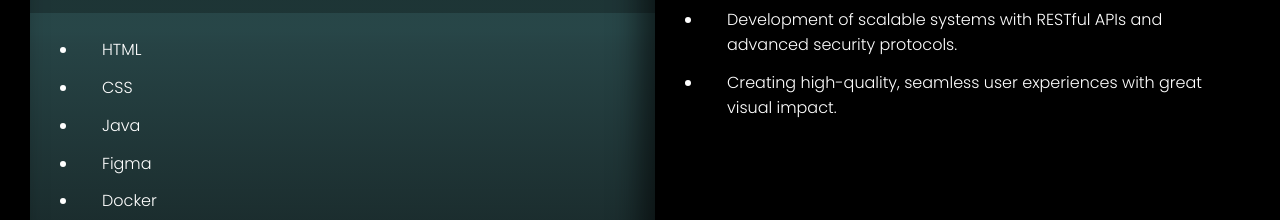
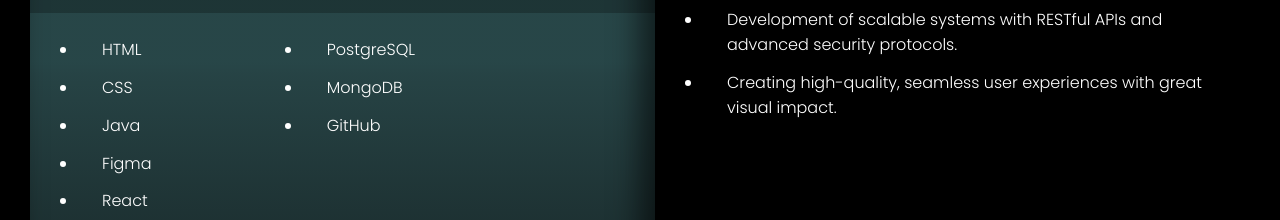
Before and after one commit to Ali-cordero/web-portfolio, a plain HTML site: page index.html in a window 1280 px wide. Shown: the part 732-952 px from the top of the page. Drawn offline with Linux system fonts and the light colour scheme.

Commit message:
More added skills

```diff
--- a/css/styles.css
+++ b/css/styles.css
@@ -126,6 +126,13 @@ h1 {
     left: 0;
 }
 
+.container-lists{
+    display: flex;
+    gap: 50px;
+    align-items: flex-start;
+
+}
+
 @media (max-width: 600px) {
     .main-container {
         flex-direction: column;
--- a/index.html
+++ b/index.html
@@ -28,15 +28,26 @@
 
             <section class="section-container">
                 <h2 class="background-titles-first-panel">Skills:</h2>
-                <div class="text-content">
+                <div class= "container-lists" >
+                    <div class="text-content">
                     <ul class="tech-list">
                         <li>HTML</li>
                         <li>CSS</li>
                         <li>Java</li>
                         <li>Figma</li>
+                        <li>React</li>
                         <li>Docker</li>
                     </ul>
                 </div>
+
+                 <div class="text-content">
+                    <ul class="tech-list">
+                        <li>PostgreSQL</li>
+                        <li>MongoDB</li>
+                        <li>GitHub</li>
+                    </ul>
+                </div>
+
             </section>
 
             <section class="section-container">
```
